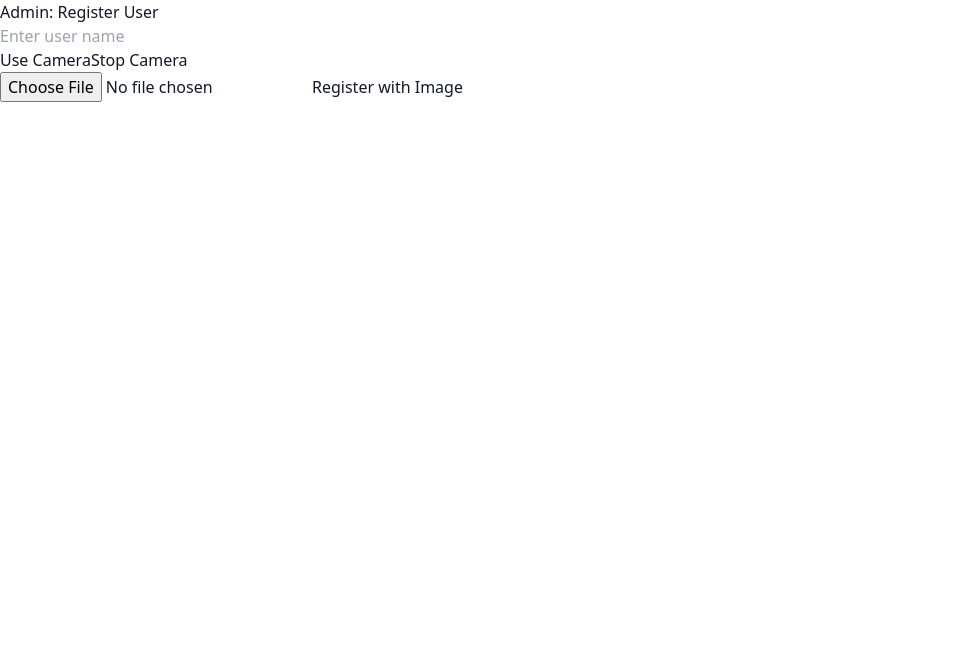
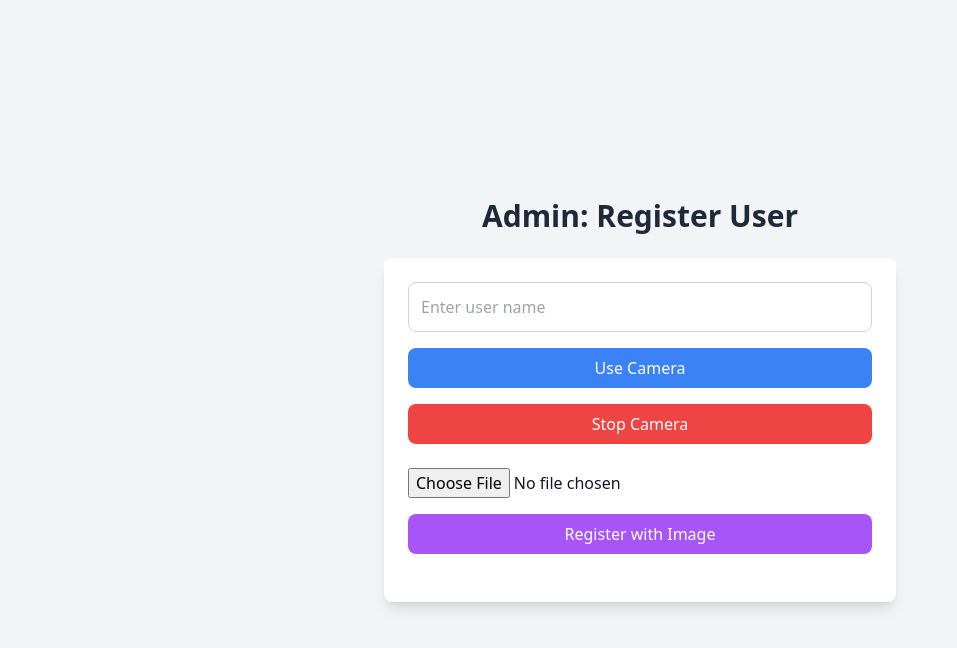
Before and after one commit to shivansh179/E-Vote, a Next.js app: page /face_register in a window 1280 px wide. Shown: the top 648 px of the page, without its empty margins (0-957 px from the left). Built offline with nearby package versions, Linux system fonts and the light colour scheme.

Commit message:
added more beautiful ui

```diff
--- a/app/face_register/page.tsx
+++ b/app/face_register/page.tsx
@@ -23,7 +23,7 @@ const AdminRegister = () => {
     setStatus("Face detection models loaded successfully.");
   };
 
-  const handleImageUpload = (e: { target: { files: React.SetStateAction<null>[]; }; }) => {
+  const handleImageUpload = (e) => {
     setImage(e.target.files[0]);
   };
 
@@ -86,7 +86,7 @@ const AdminRegister = () => {
     await registerUser(detections.descriptor);
   };
 
-  const registerUser = async (embedding: Iterable<unknown> | ArrayLike<unknown>) => {
+  const registerUser = async (embedding) => {
     try {
       if (!name) {
         setStatus("Please enter the user's name.");
@@ -113,32 +113,59 @@ const AdminRegister = () => {
   };
 
   return (
-    <div>
-      <h1>Admin: Register User</h1>
+    <div className="min-h-screen flex flex-col items-center justify-center bg-gray-100">
+      <h1 className="text-3xl font-bold mb-6 text-gray-800">Admin: Register User</h1>
+      <div className="bg-white p-6 rounded-lg shadow-lg w-full max-w-lg">
         <input
           type="text"
           placeholder="Enter user name"
           value={name}
           onChange={(e) => setName(e.target.value)}
+          className="w-full p-3 mb-4 border border-gray-300 rounded-lg focus:outline-none focus:ring-2 focus:ring-blue-500"
         />
-      <div>
-        <button onClick={startCamera}>Use Camera</button>
-        <button onClick={stopCamera} disabled={!useCamera}>
+        <div className="flex flex-col items-center mb-6">
+          <button
+            onClick={startCamera}
+            className="w-full bg-blue-500 text-white py-2 px-4 rounded-lg hover:bg-blue-600 mb-2"
+          >
+            Use Camera
+          </button>
+          {useCamera && (
+            <div className="w-full flex flex-col items-center">
+              <video ref={videoRef} autoPlay muted className="border mb-4 rounded-lg" />
+              <canvas ref={canvasRef} style={{ display: "none" }} />
+              <button
+                onClick={detectFaceFromCamera}
+                className="w-full bg-green-500 text-white py-2 px-4 rounded-lg hover:bg-green-600"
+              >
+                Register with Camera
+              </button>
+            </div>
+          )}
+          <button
+            onClick={stopCamera}
+            className="w-full bg-red-500 text-white py-2 px-4 rounded-lg hover:bg-red-600 mt-2"
+            disabled={!useCamera}
+          >
             Stop Camera
           </button>
-        {useCamera && (
-          <>
-            <video ref={videoRef} autoPlay muted width="640" height="480" />
-            <canvas ref={canvasRef} style={{ display: "none" }} />
-            <button onClick={detectFaceFromCamera}>Register with Camera</button>
-          </>
-        )}
         </div>
-      <div>
-        <input type="file" onChange={handleImageUpload} accept="image/*" />
-        <button onClick={detectFaceFromImage}>Register with Image</button>
+        <div className="flex flex-col items-center mb-6">
+          <input
+            type="file"
+            onChange={handleImageUpload}
+            accept="image/*"
+            className="w-full mb-4"
+          />
+          <button
+            onClick={detectFaceFromImage}
+            className="w-full bg-purple-500 text-white py-2 px-4 rounded-lg hover:bg-purple-600"
+          >
+            Register with Image
+          </button>
         </div>
-      {status && <p>{status}</p>}
+        {status && <p className="text-center text-gray-700 mt-4">{status}</p>}
+      </div>
     </div>
   );
 };
--- a/app/face_verification/page.tsx
+++ b/app/face_verification/page.tsx
@@ -126,21 +126,48 @@ const UserVote = () => {
   }, []);
 
   return (
-    <div>
-      <h1>Vote</h1>
-      <video ref={videoRef} id="video" autoPlay muted width="320" height="240"></video>
-      {isCameraReady && <p>Camera is active. Please ensure your face is centered in the frame.</p>}
-      <select value={candidate} onChange={(e) => setCandidate(e.target.value)}>
+    <div className="min-h-screen flex flex-col items-center justify-center bg-gray-100">
+      <h1 className="text-3xl font-bold mb-8 text-gray-800">Vote</h1>
+      <div className="bg-white shadow-lg rounded-lg p-6 w-96">
+        <video
+          ref={videoRef}
+          id="video"
+          autoPlay
+          muted
+          width="320"
+          height="240"
+          className="border rounded mb-4"
+        ></video>
+        {isCameraReady && (
+          <p className="text-sm text-green-500 mb-4">
+            Camera is active. Please ensure your face is centered in the frame.
+          </p>
+        )}
+        <select
+          className="block w-full p-2 mb-4 border rounded text-gray-700 focus:outline-none focus:ring-2 focus:ring-blue-500"
+          value={candidate}
+          onChange={(e) => setCandidate(e.target.value)}
+        >
           <option value="">Select a candidate</option>
           <option value="Candidate A">Candidate A</option>
           <option value="Candidate B">Candidate B</option>
           <option value="Candidate C">Candidate C</option>
         </select>
-      <button onClick={vote}>Submit Vote</button>
-      <button onClick={stopCamera} disabled={!isCameraReady}>
+        <button
+          onClick={vote}
+          className="w-full bg-blue-500 text-white py-2 px-4 rounded hover:bg-blue-600 mb-2"
+        >
+          Submit Vote
+        </button>
+        <button
+          onClick={stopCamera}
+          disabled={!isCameraReady}
+          className="w-full bg-red-500 text-white py-2 px-4 rounded hover:bg-red-600"
+        >
           Stop Camera
         </button>
-      {status && <p>{status}</p>}
+        {status && <p className="mt-4 text-sm text-gray-700">{status}</p>}
+      </div>
     </div>
   );
 };
```
Lines whose indentation alone changed are shown as unchanged.
